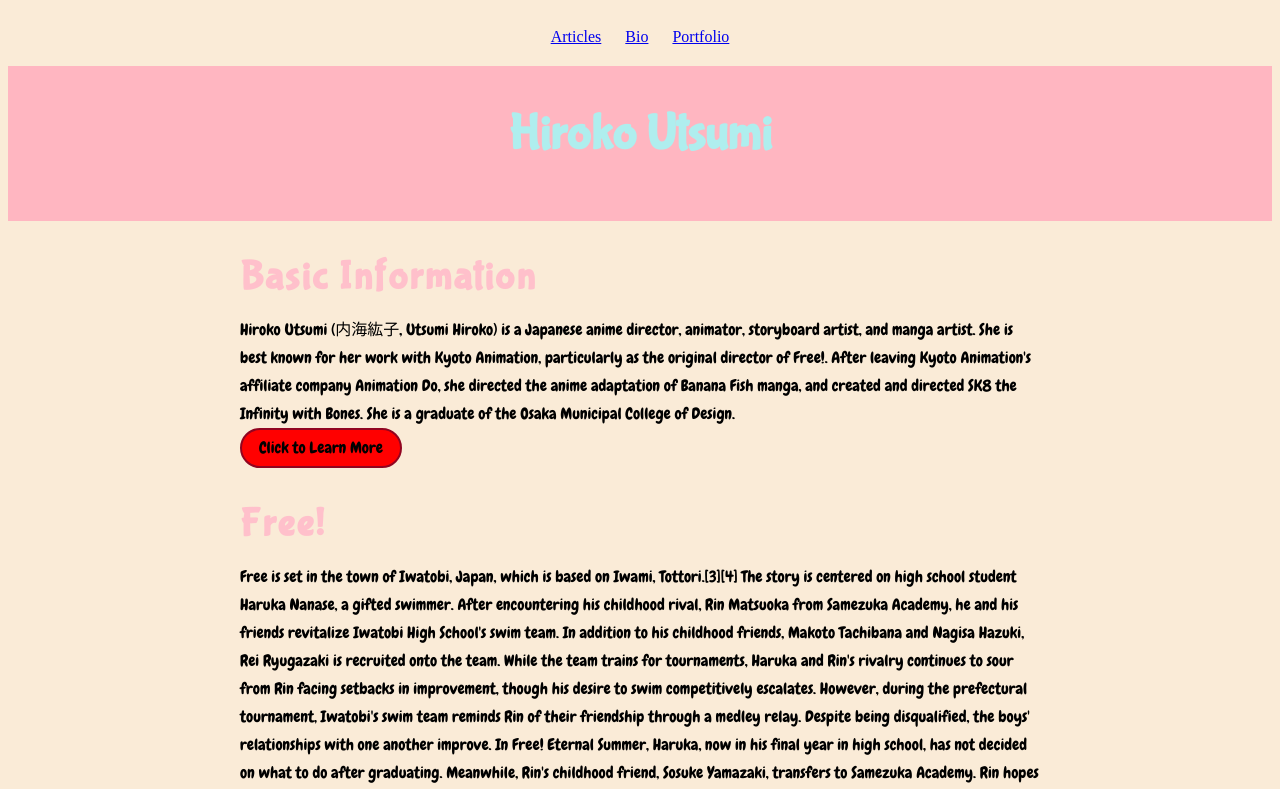
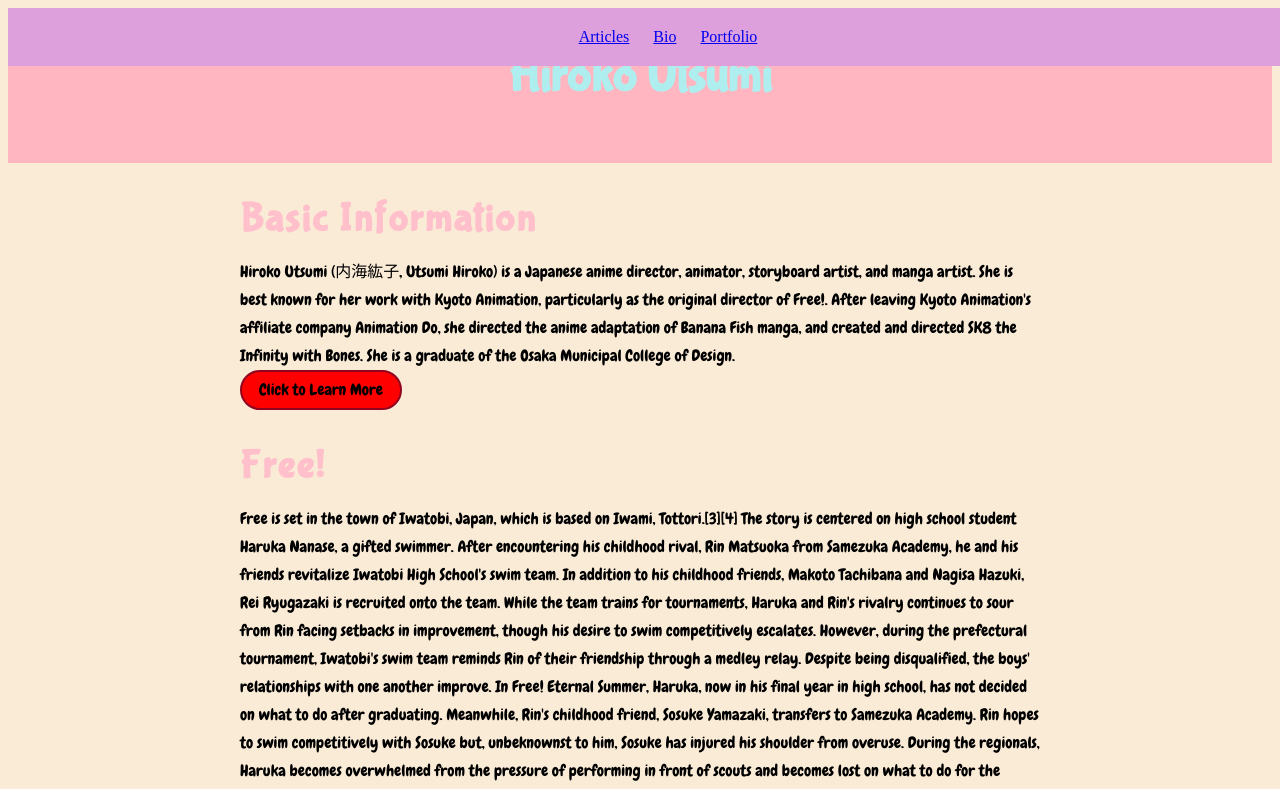
Before and after one commit to piplupgoku/CG342-First-Project, a plain HTML site: page index.html in a window 1280 px wide. Shown: the top 789 px of the page. Drawn offline with Linux system fonts and the light colour scheme.

Commit message:
made sticky banner

```diff
--- a/css/styles.css
+++ b/css/styles.css
@@ -55,6 +55,9 @@ p {
 
 nav {
     padding: 20px;
+    position: fixed;
+    background-color:plum;
+    width:100%;
 
 
 }
```
